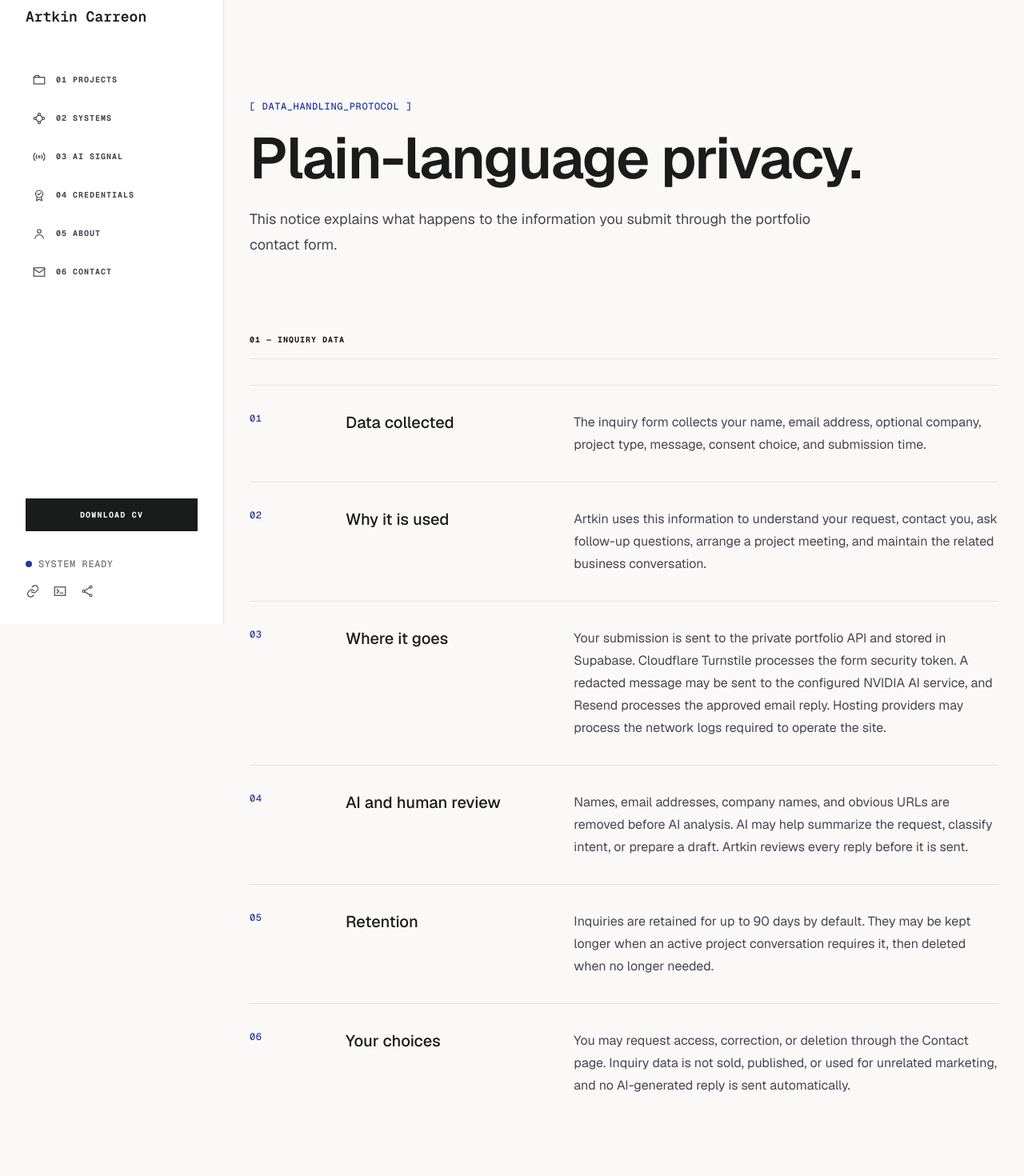
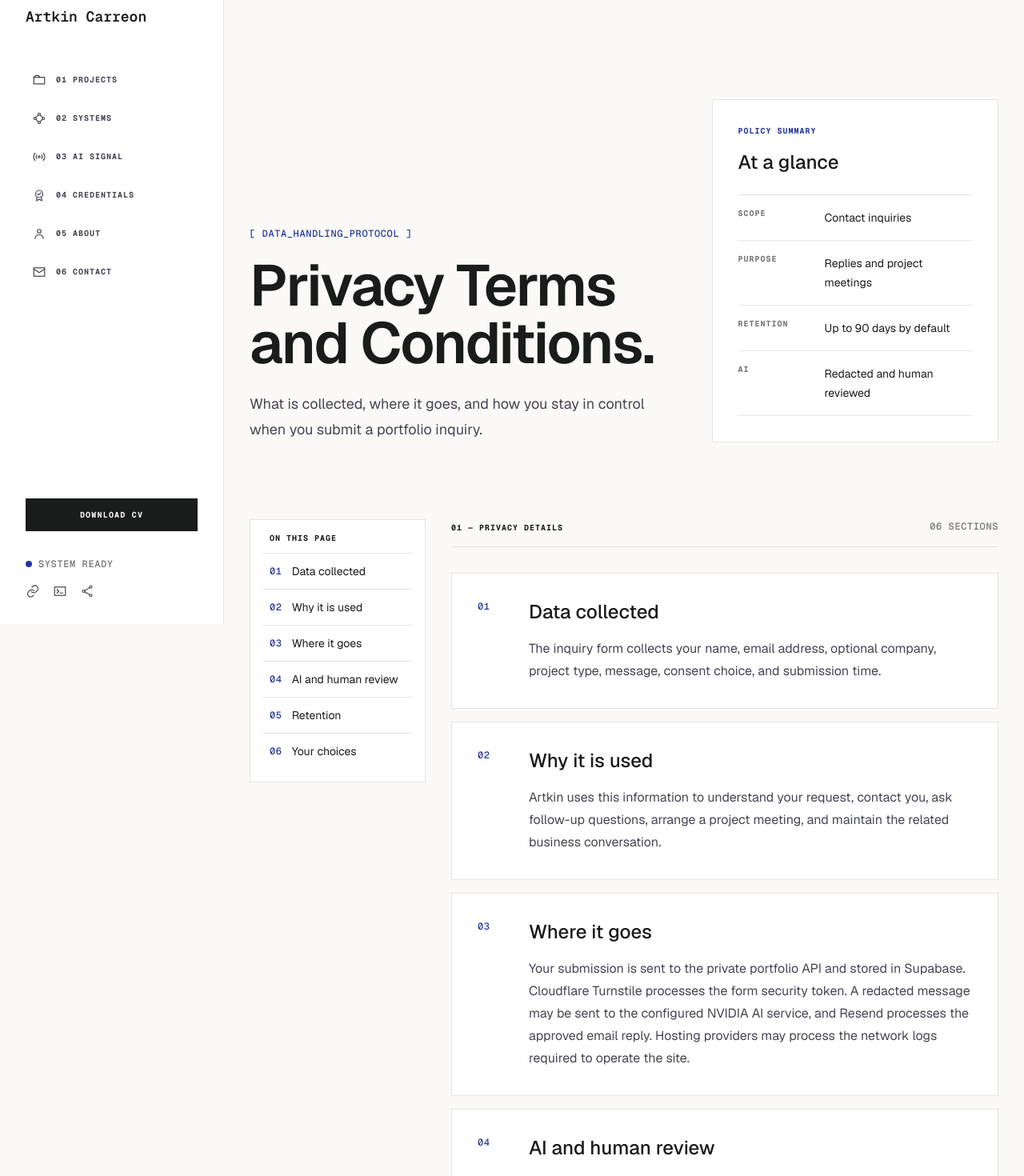
Before and after one commit to kin2001/myportfolio, a Next.js app in the folder web/: page /privacy in a window 1280 px wide. Shown: the part 20-1490 px from the top of the page at 80% size. Built offline with nearby package versions, Linux system fonts and the light colour scheme; no server answers.

Commit message:
Modernize Privacy Terms page

```diff
--- a/web/src/app/(site)/contact/page.tsx
+++ b/web/src/app/(site)/contact/page.tsx
@@ -11,7 +11,7 @@ export default function ContactPage() {
       <header className="grid gap-10 py-16 md:grid-cols-[minmax(200px,1fr)_2fr] md:grid-rows-[auto_1fr] md:py-24">
         <p className="mono-meta accent md:col-start-1 md:row-start-1">[ INQUIRY_TERMINAL ]</p>
         <div className="md:col-start-2 md:row-span-2 md:row-start-1"><h1 className="text-5xl font-semibold tracking-tight md:text-7xl">Start with the process.</h1><p className="mt-7 max-w-2xl text-lg leading-8 ink-soft">Describe the repetitive work, the tools involved, and what a better outcome would look like. You do not need to know the technical solution.</p></div>
-        <Image src="/system-network1.png" alt="Connected automation workflow diagram" width={512} height={286} sizes="(max-width: 767px) calc(100vw - 40px), 320px" priority className="h-auto w-full max-w-[320px] md:col-start-1 md:row-start-2 md:self-end" />
+        <Image src="/system-network1.png" alt="Connected automation workflow diagram" width={512} height={286} sizes="(max-width: 767px) 1px, 320px" className="hidden h-auto w-full max-w-[320px] md:col-start-1 md:row-start-2 md:block md:self-end" />
       </header>
       <SectionHeader index="01" title="Project inquiry" meta="HUMAN REVIEW REQUIRED" />
       <div className="mt-8"><ContactForm /></div>
--- a/web/src/app/(site)/privacy/page.tsx
+++ b/web/src/app/(site)/privacy/page.tsx
@@ -1,23 +1,96 @@
 import type { Metadata } from "next";
+import Link from "next/link";
 import { SectionHeader } from "@/components/section-header";
 
-export const metadata: Metadata = { title: "Privacy", description: "How portfolio inquiry data is used, processed, stored, and deleted." };
+export const metadata: Metadata = {
+  title: "Privacy Terms and Conditions",
+  description: "How portfolio inquiry data is used, processed, stored, and deleted.",
+  alternates: { canonical: "/privacy" },
+};
 
 const sections = [
-  ["Data collected", "The inquiry form collects your name, email address, optional company, project type, message, consent choice, and submission time."],
-  ["Why it is used", "Artkin uses this information to understand your request, contact you, ask follow-up questions, arrange a project meeting, and maintain the related business conversation."],
-  ["Where it goes", "Your submission is sent to the private portfolio API and stored in Supabase. Cloudflare Turnstile processes the form security token. A redacted message may be sent to the configured NVIDIA AI service, and Resend processes the approved email reply. Hosting providers may process the network logs required to operate the site."],
-  ["AI and human review", "Names, email addresses, company names, and obvious URLs are removed before AI analysis. AI may help summarize the request, classify intent, or prepare a draft. Artkin reviews every reply before it is sent."],
-  ["Retention", "Inquiries are retained for up to 90 days by default. They may be kept longer when an active project conversation requires it, then deleted when no longer needed."],
-  ["Your choices", "You may request access, correction, or deletion through the Contact page. Inquiry data is not sold, published, or used for unrelated marketing, and no AI-generated reply is sent automatically."],
+  { id: "data-collected", title: "Data collected", body: "The inquiry form collects your name, email address, optional company, project type, message, consent choice, and submission time." },
+  { id: "why-it-is-used", title: "Why it is used", body: "Artkin uses this information to understand your request, contact you, ask follow-up questions, arrange a project meeting, and maintain the related business conversation." },
+  { id: "where-it-goes", title: "Where it goes", body: "Your submission is sent to the private portfolio API and stored in Supabase. Cloudflare Turnstile processes the form security token. A redacted message may be sent to the configured NVIDIA AI service, and Resend processes the approved email reply. Hosting providers may process the network logs required to operate the site." },
+  { id: "ai-and-human-review", title: "AI and human review", body: "Names, email addresses, company names, and obvious URLs are removed before AI analysis. AI may help summarize the request, classify intent, or prepare a draft. Artkin reviews every reply before it is sent." },
+  { id: "retention", title: "Retention", body: "Inquiries are retained for up to 90 days by default. They may be kept longer when an active project conversation requires it, then deleted when no longer needed." },
+  { id: "your-choices", title: "Your choices", body: "You may request access, correction, or deletion through the Contact page. Inquiry data is not sold, published, or used for unrelated marketing, and no AI-generated reply is sent automatically." },
+] as const;
+
+const summary = [
+  ["Scope", "Contact inquiries"],
+  ["Purpose", "Replies and project meetings"],
+  ["Retention", "Up to 90 days by default"],
+  ["AI", "Redacted and human reviewed"],
 ] as const;
 
 export default function PrivacyPage() {
   return (
     <div className="content-canvas">
-      <header className="max-w-3xl py-16 md:py-24"><p className="mono-meta accent">[ DATA_HANDLING_PROTOCOL ]</p><h1 className="mt-5 text-5xl font-semibold tracking-tight md:text-7xl">Plain-language privacy.</h1><p className="mt-6 text-lg leading-8 ink-soft">This notice explains what happens to the information you submit through the portfolio contact form.</p></header>
-      <SectionHeader index="01" title="Inquiry data" />
-      <div className="mt-8">{sections.map(([title, body], index) => <section className="grid gap-5 border-t border-[var(--line)] py-8 md:grid-cols-[100px_1fr_2fr]" key={title}><span className="mono-meta accent">0{index + 1}</span><h2 className="text-xl font-medium">{title}</h2><p className="leading-7 ink-soft">{body}</p></section>)}</div>
+      <header className="grid gap-10 py-16 xl:grid-cols-[minmax(0,3fr)_minmax(280px,2fr)] xl:items-end xl:py-24">
+        <div className="min-w-0">
+          <p className="mono-meta accent">[ DATA_HANDLING_PROTOCOL ]</p>
+          <h1 className="mt-5 max-w-3xl text-5xl font-semibold tracking-tight sm:text-6xl xl:text-7xl">Privacy Terms and Conditions.</h1>
+          <p className="mt-6 max-w-2xl text-lg leading-8 ink-soft">What is collected, where it goes, and how you stay in control when you submit a portfolio inquiry.</p>
+        </div>
+
+        <aside className="module p-6 sm:p-8" aria-labelledby="privacy-summary-title">
+          <p className="mono-label accent">POLICY SUMMARY</p>
+          <h2 id="privacy-summary-title" className="mt-4 text-2xl font-medium">At a glance</h2>
+          <dl className="mt-6 divide-y divide-[var(--line)] border-y border-[var(--line)]">
+            {summary.map(([term, detail]) => (
+              <div className="grid gap-2 py-4 sm:grid-cols-[100px_minmax(0,1fr)]" key={term}>
+                <dt className="mono-label muted">{term}</dt>
+                <dd className="text-sm leading-6">{detail}</dd>
+              </div>
+            ))}
+          </dl>
+        </aside>
+      </header>
+
+      <div className="grid min-w-0 gap-8 xl:grid-cols-[220px_minmax(0,1fr)]">
+        <nav className="module self-start p-4 xl:sticky xl:top-8" aria-labelledby="privacy-toc-title">
+          <h2 id="privacy-toc-title" className="mono-label px-2 pb-3">On this page</h2>
+          <ol>
+            {sections.map(({ id, title }, index) => (
+              <li className="border-t border-[var(--line)]" key={id}>
+                <a className="flex min-h-11 items-center gap-3 px-2 py-3 text-sm transition-colors hover:text-[var(--accent)]" href={`#${id}`}>
+                  <span className="mono-meta accent">0{index + 1}</span>
+                  <span>{title}</span>
+                </a>
+              </li>
+            ))}
+          </ol>
+        </nav>
+
+        <div className="min-w-0">
+          <SectionHeader index="01" title="Privacy details" meta="06 SECTIONS" />
+          <div className="mt-8 space-y-4">
+            {sections.map(({ id, title, body }, index) => (
+              <section id={id} className="module scroll-mt-24 p-6 sm:p-8" aria-labelledby={`${id}-title`} key={id}>
+                <div className="grid min-w-0 gap-4 sm:grid-cols-[48px_minmax(0,1fr)]">
+                  <span className="mono-meta accent" aria-hidden="true">0{index + 1}</span>
+                  <div className="min-w-0">
+                    <h3 id={`${id}-title`} className="text-2xl font-medium">{title}</h3>
+                    <p className="mt-4 leading-7 ink-soft">{body}</p>
+                  </div>
+                </div>
+              </section>
+            ))}
+          </div>
+        </div>
+      </div>
+
+      <section className="section-space border-t border-[var(--line)] py-12 md:py-16">
+        <div className="grid gap-8 md:grid-cols-[minmax(0,1fr)_auto] md:items-end">
+          <div className="max-w-3xl">
+            <p className="mono-label accent">[ DATA_REQUEST ]</p>
+            <h2 className="mt-5 text-4xl font-semibold leading-tight sm:text-5xl">Questions about your inquiry data?</h2>
+            <p className="mt-5 text-lg leading-8 ink-soft">Use the Contact page to request access, correction, or deletion.</p>
+          </div>
+          <Link href="/contact" className="button-primary w-full whitespace-nowrap sm:w-auto">Contact Artkin</Link>
+        </div>
+      </section>
     </div>
   );
 }
```
Also changed, not shown: 1 other file (tests, documents, lock files or other folders).
